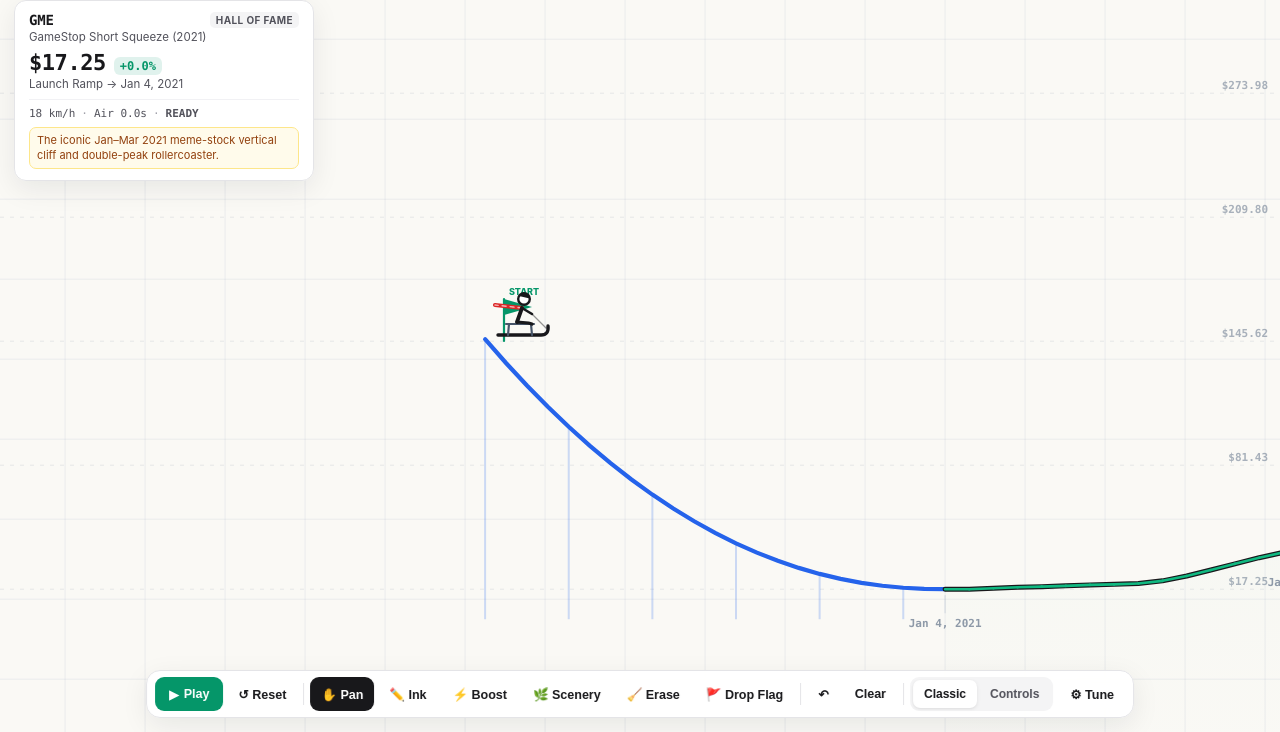
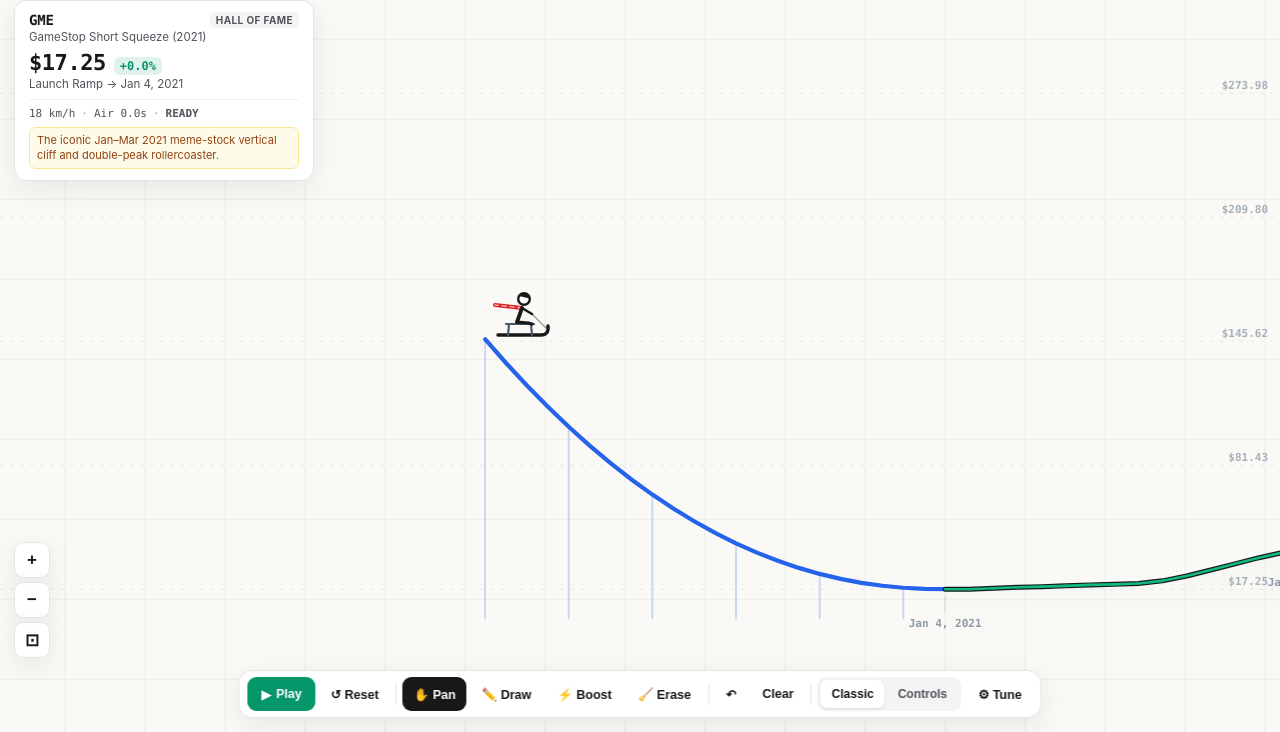
Before and after one commit to rossamurphy/ski, a website with bundled scripts: page public/index.html in a window 1280 px wide. Shown: the part 68-800 px from the top of the page. Built offline with nearby package versions, Linux system fonts and the light colour scheme.

Commit message:
Fix iPad drag/zoom, remove flag/scenery clutter, stabilize HUD & low-speed physics

```diff
--- a/public/index.html
+++ b/public/index.html
@@ -65,6 +65,13 @@
         <div id="hudNote" class="hud-note hidden"></div>
       </div>
 
+      <!-- Zoom Controls (great for iPad / touch) -->
+      <div class="zoom-controls" aria-label="Zoom controls">
+        <button id="zoomInBtn" title="Zoom in">+</button>
+        <button id="zoomOutBtn" title="Zoom out">−</button>
+        <button id="zoomFitQuickBtn" title="Fit whole chart">⊡</button>
+      </div>
+
       <!-- Toast / Error Banner -->
       <div id="toast" class="toast hidden"></div>
 
@@ -106,23 +113,17 @@
         <div class="divider"></div>
 
         <div class="tool-group" id="drawTools">
-          <button data-tool="pan" class="active" title="Pan camera (drag) or scroll to zoom (1)">
+          <button data-tool="pan" class="active" title="Pan camera (drag) or pinch/scroll to zoom (1)">
             ✋ Pan
           </button>
           <button data-tool="pencil" title="Draw solid ink track on chart (2)">
-            ✏️ Ink
+            ✏️ Draw
           </button>
           <button data-tool="boost" title="Draw red boost/accelerator track (3)">
             ⚡ Boost
           </button>
-          <button data-tool="scenery" title="Draw non-colliding scenery line (4)">
-            🌿 Scenery
-          </button>
-          <button data-tool="eraser" title="Erase your drawn lines (5)">
+          <button data-tool="eraser" title="Erase your drawn lines (4)">
             🧹 Erase
-          </button>
-          <button data-tool="spawn" title="Click anywhere on chart to move start flag (6)">
-            🚩 Drop Flag
           </button>
         </div>
 
--- a/public/js/app.js
+++ b/public/js/app.js
@@ -44,6 +44,9 @@ const smoothSlider = document.getElementById('smoothSlider');
 const smoothVal = document.getElementById('smoothVal');
 const rampToggle = document.getElementById('rampToggle');
 const fitViewBtn = document.getElementById('fitViewBtn');
+const zoomInBtn = document.getElementById('zoomInBtn');
+const zoomOutBtn = document.getElementById('zoomOutBtn');
+const zoomFitQuickBtn = document.getElementById('zoomFitQuickBtn');
 
 // ---------- App State ----------
 const state = {
@@ -122,7 +125,8 @@ function resetRider(centerCamera = true) {
     state.cam.zoom = 1.0;
     state.cam.targetZoom = 1.0;
   }
-  updateHud();
+  lastHudX = null;
+  updateHud(true);
 }
 
 function rebuildTrack(preserveCustomSpawn = false) {
@@ -500,6 +504,16 @@ fitViewBtn.addEventListener('click', () => {
   tunePopover.classList.add('hidden');
 });
 
+function zoomBy(factor) {
+  const nextZoom = Math.max(0.12, Math.min(2.6, state.cam.zoom * factor));
+  state.cam.zoom = nextZoom;
+  state.cam.targetZoom = nextZoom;
+}
+
+zoomInBtn.addEventListener('click', () => zoomBy(1.25));
+zoomOutBtn.addEventListener('click', () => zoomBy(1 / 1.25));
+zoomFitQuickBtn.addEventListener('click', fitWholeChart);
+
 // ---------- Coordinate Conversions ----------
 function screenToWorld(sx, sy) {
   const rect = canvas.getBoundingClientRect();
@@ -546,13 +560,29 @@ function eraseAt(wx, wy) {
   if (removed) rebuildGrid();
 }
 
+// Multi-touch pinch-to-zoom tracking
+const activePointers = new Map();
+let pinchLastDist = null;
+
 canvas.addEventListener('pointerdown', (e) => {
   if (e.button !== 0 && e.button !== 1) return;
+  e.preventDefault();
   canvas.setPointerCapture(e.pointerId);
 
   const rect = canvas.getBoundingClientRect();
   const sx = e.clientX - rect.left;
   const sy = e.clientY - rect.top;
+  activePointers.set(e.pointerId, { sx, sy });
+
+  // Two-finger pinch-to-zoom on touch devices
+  if (activePointers.size === 2) {
+    state.activeStroke = null;
+    const pts = [...activePointers.values()];
+    pinchLastDist = Math.hypot(pts[1].sx - pts[0].sx, pts[1].sy - pts[0].sy);
+    state.followRider = false;
+    return;
+  }
+
   const w = screenToWorld(sx, sy);
 
   state.pointer.down = true;
@@ -568,21 +598,13 @@ canvas.addEventListener('pointerdown', (e) => {
     return;
   }
 
-  if (state.tool === 'spawn') {
-    state.customSpawn = { x: w.x, y: w.y - 12 };
-    resetRider(false);
-    showToast('Moved start flag! Hit Play to drop in.', 1700);
-    return;
-  }
-
   if (state.tool === 'eraser') {
     eraseAt(w.x, w.y);
     return;
   }
 
-  // Drawing stroke: pencil -> 'ink', boost -> 'boost', scenery -> 'scenery'
-  const lineType =
-    state.tool === 'boost' ? 'boost' : state.tool === 'scenery' ? 'scenery' : 'ink';
+  // Drawing stroke: pencil -> 'ink', boost -> 'boost'
+  const lineType = state.tool === 'boost' ? 'boost' : 'ink';
   state.activeStroke = {
     type: lineType,
     lastX: w.x,
@@ -596,6 +618,22 @@ canvas.addEventListener('pointermove', (e) => {
   const rect = canvas.getBoundingClientRect();
   const sx = e.clientX - rect.left;
   const sy = e.clientY - rect.top;
+
+  if (activePointers.has(e.pointerId)) {
+    activePointers.set(e.pointerId, { sx, sy });
+  }
+
+  if (activePointers.size === 2) {
+    const pts = [...activePointers.values()];
+    const dist = Math.hypot(pts[1].sx - pts[0].sx, pts[1].sy - pts[0].sy);
+    if (pinchLastDist && dist > 10) {
+      const factor = dist / pinchLastDist;
+      zoomBy(factor);
+    }
+    pinchLastDist = dist;
+    return;
+  }
+
   const w = screenToWorld(sx, sy);
   state.pointer.worldX = w.x;
   state.pointer.worldY = w.y;
@@ -636,7 +674,14 @@ canvas.addEventListener('pointermove', (e) => {
   }
 });
 
-function endPointer() {
+function endPointer(e) {
+  if (e && activePointers.has(e.pointerId)) {
+    activePointers.delete(e.pointerId);
+  }
+  if (activePointers.size < 2) {
+    pinchLastDist = null;
+  }
+  if (activePointers.size === 0) {
     state.pointer.down = false;
     canvas.classList.remove('cursor-grabbing');
     if (state.activeStroke) {
@@ -644,6 +689,7 @@ function endPointer() {
         state.userStrokes.pop();
       }
       state.activeStroke = null;
+    }
   }
 }
 
@@ -729,13 +775,7 @@ window.addEventListener('keydown', (e) => {
       setTool('boost');
       break;
     case 'Digit4':
-      setTool('scenery');
-      break;
-    case 'Digit5':
       setTool('eraser');
-      break;
-    case 'Digit6':
-      setTool('spawn');
       break;
   }
 });
@@ -767,9 +807,23 @@ window.addEventListener('keyup', (e) => {
 });
 
 // ---------- HUD Update ----------
-function updateHud() {
+let lastHudUpdateTs = 0;
+let lastHudX = null;
+
+function updateHud(force = false) {
   if (!state.track) return;
+  const now = performance.now();
+  // Throttle to ~12 Hz so numbers stay readable and never flicker wildly
+  if (!force && now - lastHudUpdateTs < 80) return;
+  lastHudUpdateTs = now;
+
   const center = sim.getCenter();
+  const kmh = sim.speed < 0.28 ? 0 : Math.round(sim.speed * 7.5);
+  const isStopped = state.playing && sim.time > 0.6 && kmh === 0;
+
+  // Only update displayed price/date if forced or rider moved meaningfully (> 2px)
+  if (force || lastHudX === null || Math.abs(center.x - lastHudX) > 2.0) {
+    lastHudX = center.x;
     const sample = state.track.getSampleAtX(center.x);
     if (sample) {
       hudPrice.textContent = formatPrice(sample.price, state.currency);
@@ -781,8 +835,8 @@ function updateHud() {
         ? `Launch Ramp → ${formatDate(sample.t, state.range)}`
         : formatDate(sample.t, state.range);
     }
+  }
 
-  const kmh = Math.round(sim.speed * 7.5);
   hudSpeed.textContent = `${kmh} km/h`;
   hudAir.textContent = `Air ${sim.airTime.toFixed(1)}s`;
 
@@ -794,8 +848,11 @@ function updateHud() {
     hudStatus.textContent = 'FINISHED!';
     hudStatus.classList.add('status-finished');
   } else if (!sim.mounted) {
-    hudStatus.textContent = 'BAILED!';
+    hudStatus.textContent = isStopped ? 'BAILED' : 'BAILED!';
     hudStatus.classList.add('status-bailed');
+  } else if (isStopped) {
+    hudStatus.textContent = 'STOPPED';
+    hudStatus.classList.add('status-ready');
   } else {
     hudStatus.textContent = sim.boosting ? 'BOOSTING' : 'RIDING';
     hudStatus.classList.add('status-riding');
@@ -960,33 +1017,25 @@ function drawStockTrack() {
     ctx.stroke();
   }
 
-  // 5. Start & Finish flags
-  const sp = getSpawnPoint();
-  drawFlag(sp.x - 16, sp.y + 12, '#059669', 'START');
-  drawFlag(last.x, last.y, '#18181b', 'FINISH');
+  // 5. Subtle finish line at the end of the chart
+  drawFinishLine(last.x, last.y);
 }
 
-function drawFlag(x, y, color, label) {
+function drawFinishLine(x, y) {
   ctx.save();
-  ctx.strokeStyle = color;
-  ctx.lineWidth = 2.2;
+  ctx.strokeStyle = 'rgba(24, 24, 27, 0.35)';
+  ctx.lineWidth = 2;
+  ctx.setLineDash([5, 5]);
   ctx.beginPath();
-  ctx.moveTo(x, y);
-  ctx.lineTo(x, y - 42);
+  ctx.moveTo(x, y + 10);
+  ctx.lineTo(x, y - 56);
   ctx.stroke();
+  ctx.setLineDash([]);
 
-  ctx.fillStyle = color;
-  ctx.beginPath();
-  ctx.moveTo(x, y - 42);
-  ctx.lineTo(x + 28, y - 34);
-  ctx.lineTo(x, y - 26);
-  ctx.closePath();
-  ctx.fill();
-
-  ctx.font = '800 9px Inter, sans-serif';
-  ctx.fillStyle = color;
-  ctx.textAlign = 'left';
-  ctx.fillText(label, x + 5, y - 46);
+  ctx.font = '800 10px ui-monospace, SFMono-Regular, Menlo, monospace';
+  ctx.fillStyle = '#52525b';
+  ctx.textAlign = 'center';
+  ctx.fillText('END', x, y - 62);
   ctx.restore();
 }
 
--- a/public/js/physics.js
+++ b/public/js/physics.js
@@ -456,9 +456,14 @@ export class RiderSimulation {
             this.bail();
           }
 
-          // Friction (very low for smooth icy ski glide)
+          // Friction (low for smooth ski glide, but settles cleanly when nearly stopped)
           const vt = vx * seg.tx + vy * seg.ty;
-          const friction = pt.isRider && !this.mounted ? 0.06 : 0.0025;
+          const isNearlyStopped = Math.abs(vt) < 0.06;
+          const friction = isNearlyStopped
+            ? 0.25
+            : pt.isRider && !this.mounted
+              ? 0.08
+              : 0.0025;
           pt.ox = pt.x - (vt * (1 - friction)) * seg.tx;
           pt.oy = pt.y - (vt * (1 - friction)) * seg.ty;
 
--- a/public/style.css
+++ b/public/style.css
@@ -258,6 +258,9 @@ body {
   flex: 1;
   width: 100%;
   overflow: hidden;
+  user-select: none;
+  -webkit-user-select: none;
+  -webkit-touch-callout: none;
 }
 
 #gameCanvas {
@@ -266,6 +269,42 @@ body {
   height: 100%;
   cursor: grab;
   touch-action: none;
+  user-select: none;
+  -webkit-user-select: none;
+  -webkit-touch-callout: none;
+  -webkit-tap-highlight-color: transparent;
+}
+
+/* Zoom Controls */
+.zoom-controls {
+  position: absolute;
+  bottom: 74px;
+  left: 14px;
+  display: flex;
+  flex-direction: column;
+  gap: 4px;
+  z-index: 25;
+}
+
+.zoom-controls button {
+  width: 36px;
+  height: 36px;
+  border-radius: 10px;
+  border: 1px solid var(--border);
+  background: var(--surface);
+  backdrop-filter: blur(8px);
+  color: var(--ink);
+  font-size: 17px;
+  font-weight: 700;
+  cursor: pointer;
+  box-shadow: var(--shadow);
+  display: flex;
+  align-items: center;
+  justify-content: center;
+}
+
+.zoom-controls button:hover {
+  background: #ffffff;
 }
 
 #gameCanvas.cursor-grabbing {
```
Lines whose indentation alone changed are shown as unchanged.
